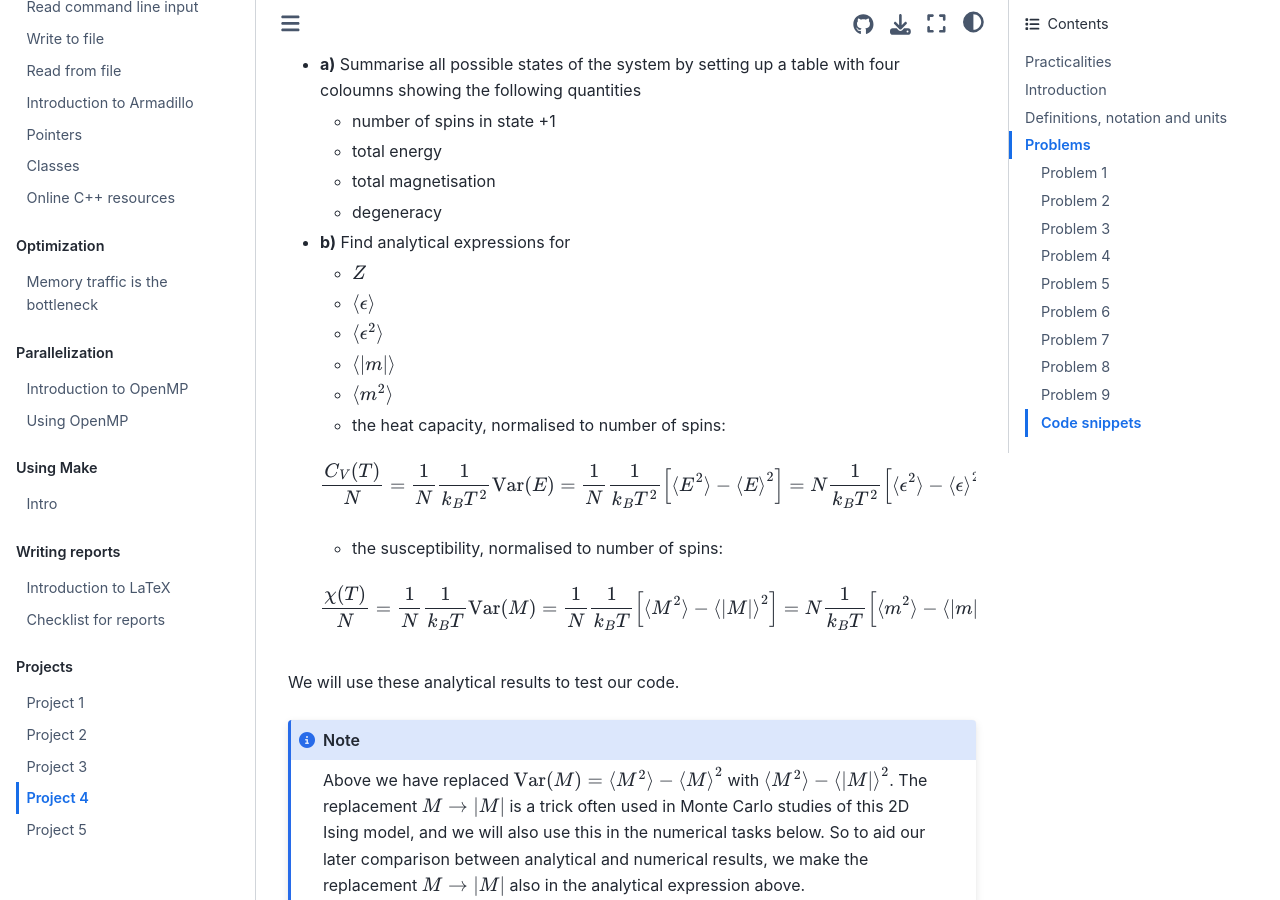
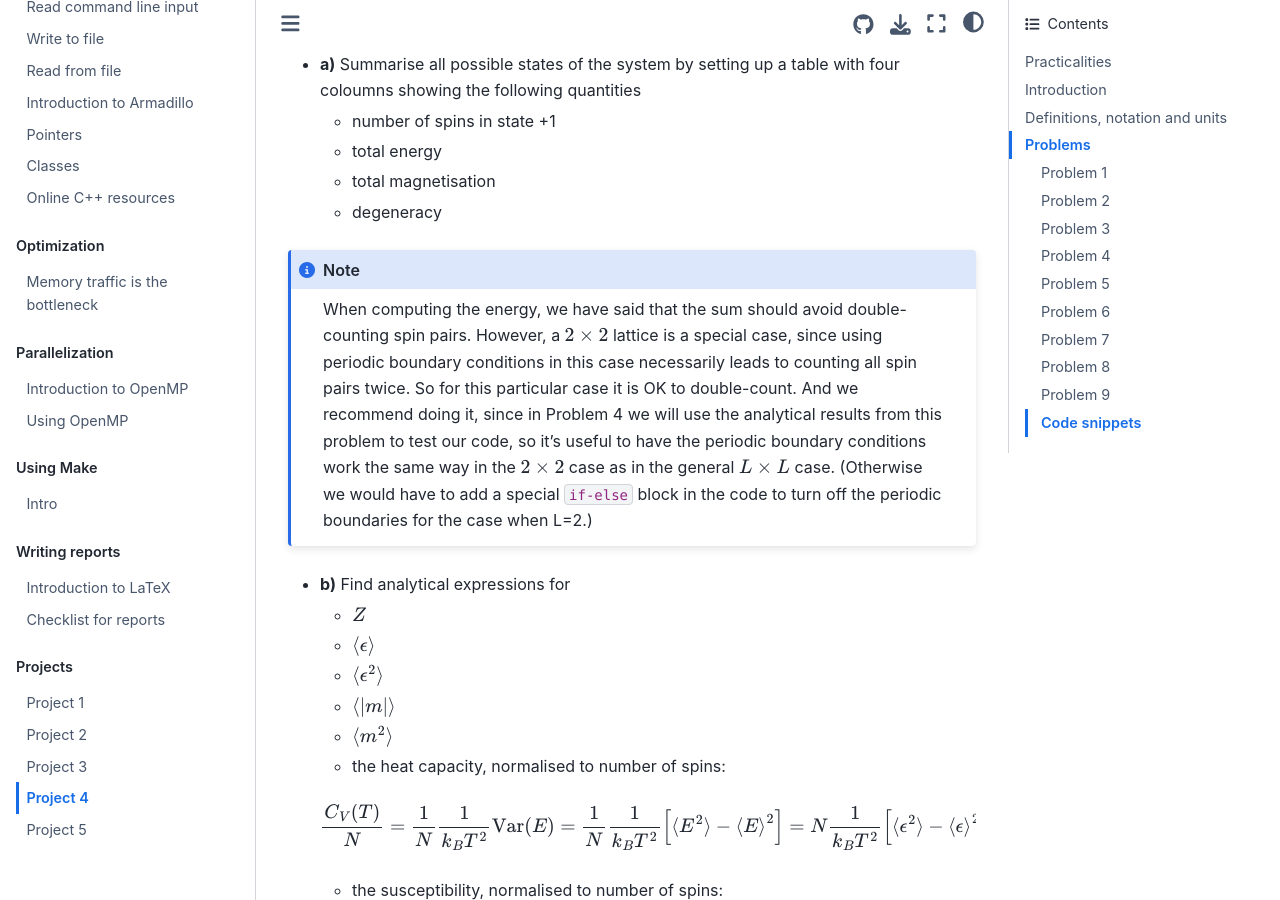
Before and after one commit to anderkve/FYS3150, a Jupyter Book: the page built from book/projects/project4.md, in a window 1280 px wide and 900 px high, scrolled down 3330 px. Built offline with Jupyter Book 1.0.4 settings and Sphinx 7.4.7 and the Sphinx Book theme 1.1.4, drawn with Linux system fonts in a browser that asks for light colours; pages that are not in the unit, such as notebooks, are missing from menus; some of the changed text lies outside the part shown.

Commit message:
Added two small notes in Project 4 regarding periodic boundary conditions for the 2x2 lattice.

````diff
--- a/book/projects/project4.md
+++ b/book/projects/project4.md
@@ -117,6 +117,11 @@ Assume a $2 \times 2$ lattice with periodic boundary conditions.
   - total energy
   - total magnetisation
   - degeneracy
+
+```{note}
+When computing the energy, we have said that the sum should avoid double-counting spin pairs. However, a $2 \times 2$ lattice is a special case, since using periodic boundary conditions in this case necessarily leads to counting all spin pairs twice. So for this particular case it is OK to double-count. And we recommend doing it, since in Problem 4 we will use the analytical results from this problem to test our code, so it's useful to have the periodic boundary conditions work the same way in the $2 \times 2$ case as in the general $L \times L$ case. (Otherwise we would have to add a special `if-else` block in the code to turn off the periodic boundaries for the case when L=2.)
+```
+
 
 - **b)** Find analytical expressions for
   - $Z$
@@ -247,6 +252,11 @@ Time to actually write some code!
   - $\chi / N$
 
 **b)** Validation: For a temperature of $T = 1.0\,J/k_B$, compare your results to the analytical results from Problem 1. (Feel free to compare for other temperature values as well, or simply make plots of these quantities versus temperature.)
+
+```{note}
+See the note in Problem 1 about periodic boundary conditions for the special case of a $2 \times 2$ lattice. Short summary: it is OK to double-count spin pairs for this special case, so we can use the exact same code for all lattice sizes, including $2 \times 2$.
+```
+
 
 **c)** How many **Monte Carlo cycles** do you need to get good agreement with the analytical result? (Here *one Monte Carlo cycle* corresponds to *$N$ attempted spin flips*.)
 
````
